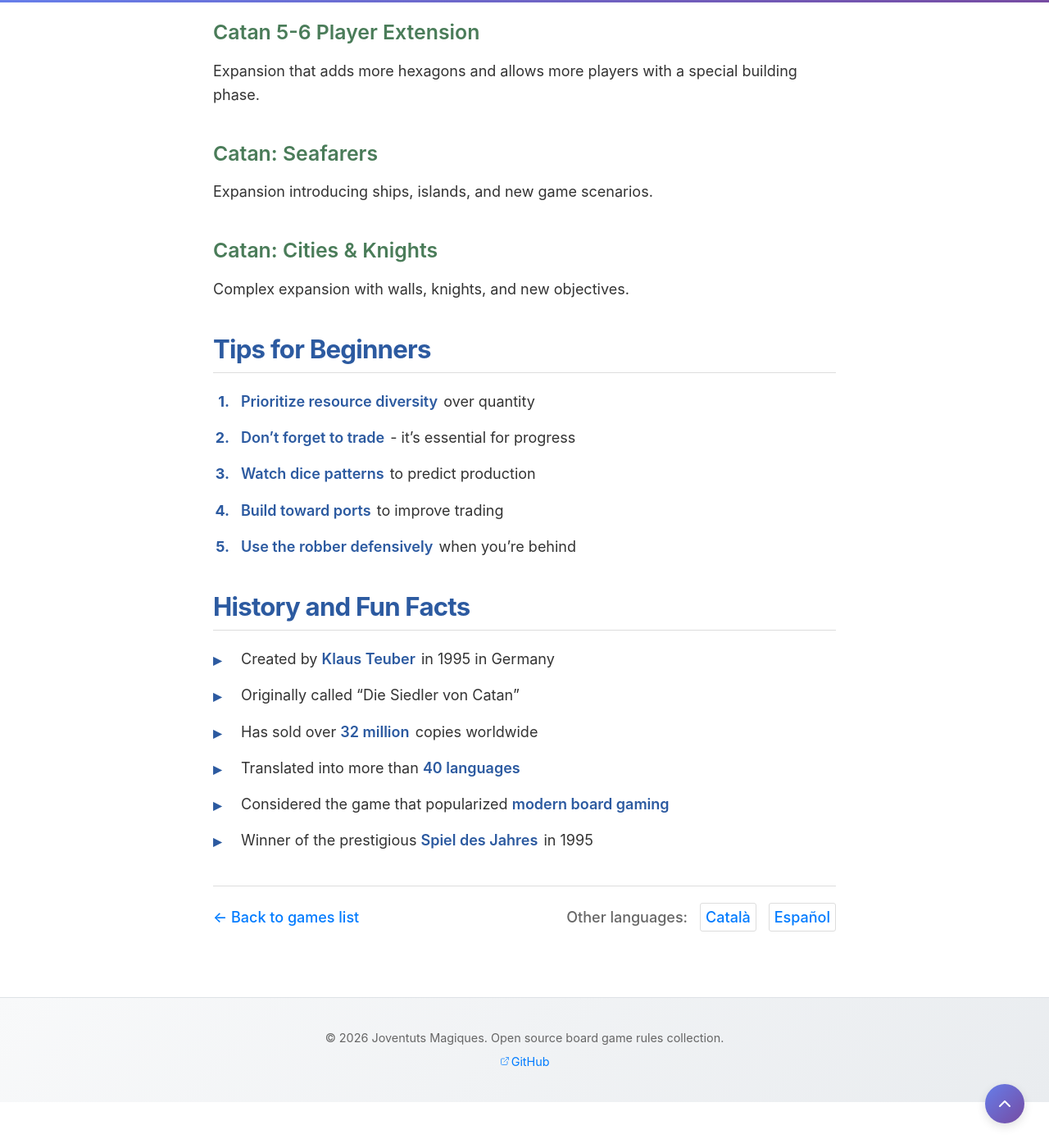
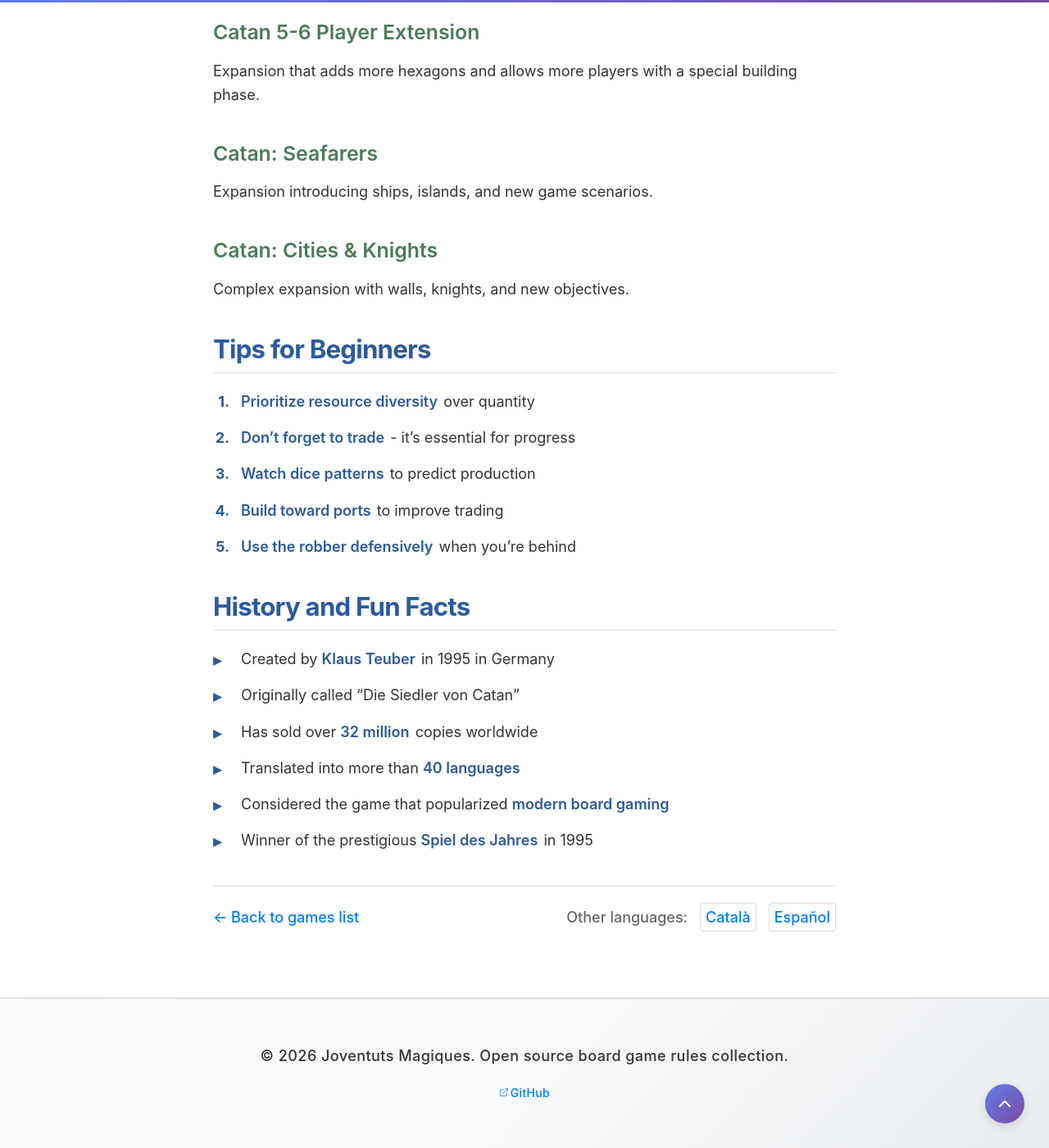
Before and after one commit to Joventuts-Magiques/Joventuts-Magiques.github.io, a Jekyll site: the page built from _games/catan/catan.en.md, in a window 1280 px wide and 1400 px high, scrolled down 3415 px. Shown: the whole window at 82% size. Built offline with Jekyll 4.4.1, drawn with Linux system fonts in a browser that asks for light colours.

Commit message:
kiro vibing styles

```diff
--- a/assets/css/base.css
+++ b/assets/css/base.css
@@ -63,24 +63,58 @@
 /* Footer styles */
 .site-footer {
   margin-top: var(--spacing-4xl);
-  padding: var(--spacing-2xl) var(--spacing-lg);
-  background: linear-gradient(135deg, var(--color-bg-gradient-start, #f8f9fa) 0%, var(--color-bg-gradient-end, #e9ecef) 100%);
-  border-top: var(--border-width) solid var(--color-border-medium, #dee2e6);
+  padding: var(--spacing-3xl) var(--spacing-lg);
+  background: linear-gradient(
+    135deg,
+    var(--color-bg-gradient-start, #f8f9fa) 0%,
+    var(--color-bg-secondary, #f5f5f5) 50%,
+    var(--color-bg-gradient-end, #e9ecef) 100%
+  );
+  border-top: var(--border-width-thick) solid var(--color-border-medium, #dee2e6);
   text-align: center;
-  font-size: 0.9em;
   color: var(--color-text-secondary, #666);
   width: 100%;
   overflow-x: hidden;
+  position: relative;
+}
+
+/* Subtle gradient overlay for depth */
+.site-footer::before {
+  content: '';
+  position: absolute;
+  top: 0;
+  left: 0;
+  right: 0;
+  height: 1px;
+  background: linear-gradient(
+    90deg,
+    transparent 0%,
+    var(--color-border-light, #e1e5e9) 50%,
+    transparent 100%
+  );
+  opacity: 0.5;
 }
 
 .footer-content {
   max-width: 1200px;
   margin: 0 auto;
   width: 100%;
+  position: relative;
+  z-index: 1;
 }
 
 .footer-content p {
-  margin: var(--spacing-sm) 0;
+  margin: var(--spacing-md) 0;
+  font-size: var(--font-size-sm);
+  line-height: var(--line-height-relaxed);
+  letter-spacing: var(--letter-spacing-wide);
+}
+
+.footer-content p:first-child {
+  font-size: var(--font-size-base);
+  font-weight: var(--font-weight-medium);
+  color: var(--color-text-primary);
+  margin-bottom: var(--spacing-lg);
 }
 
 .footer-links a {
@@ -108,8 +142,16 @@
   }
 
   .site-footer {
-    padding: var(--spacing-lg) var(--spacing-md);
+    padding: var(--spacing-2xl) var(--spacing-md);
     margin-top: var(--spacing-3xl);
+  }
+
+  .footer-content p {
+    margin: var(--spacing-sm) 0;
+  }
+
+  .footer-content p:first-child {
+    margin-bottom: var(--spacing-md);
   }
 }
 
@@ -1129,11 +1171,18 @@
 }
 
 /* Footer links - keep existing behavior but add animation */
+.footer-links {
+  margin-top: var(--spacing-md);
+}
+
 .footer-links a {
   color: var(--color-accent, #007bff);
   text-decoration: none;
-  margin: 0 var(--spacing-10);
+  margin: 0 var(--spacing-md);
   position: relative;
+  font-weight: var(--font-weight-medium);
+  font-size: var(--font-size-sm);
+  letter-spacing: var(--letter-spacing-wide);
   transition: color var(--transition-normal, 0.2s ease);
 }
 
--- a/assets/css/language-selector.css
+++ b/assets/css/language-selector.css
@@ -14,6 +14,13 @@
   gap: var(--spacing-sm);
   width: 100%;
   overflow-x: hidden;
+}
+
+/* Prevent focus outline on container - override global focus styles */
+.language-selector:focus,
+.language-selector:focus-visible {
+  outline: none !important;
+  box-shadow: none !important;
 }
 
 .language-selector .globe-icon {
@@ -49,6 +56,12 @@
   letter-spacing: var(--letter-spacing-wide);
   min-width: var(--min-touch-target);
   min-height: var(--min-touch-target);
+}
+
+.language-selector .lang-link:hover,
+.language-selector .lang-link:focus,
+.language-selector .lang-link:active {
+  text-decoration: none;
 }
 
 /* Enhanced hover state with smooth transitions */
--- a/assets/css/site-header.css
+++ b/assets/css/site-header.css
@@ -2,6 +2,36 @@
  * Site Header Styles
  * Unified navigation bar with Home button and language selector
  */
+
+/* Aggressively remove all focus/active outlines and underlines on mouse click */
+.site-header *:focus:not(:focus-visible) {
+  outline: none !important;
+  box-shadow: none !important;
+  text-decoration: none !important;
+}
+
+.site-header a,
+.site-header button {
+  text-decoration: none !important;
+}
+
+.site-header a:focus,
+.site-header a:active,
+.site-header a:hover,
+.site-header button:focus,
+.site-header button:active,
+.site-header button:hover {
+  outline: none !important;
+  text-decoration: none !important;
+  box-shadow: none !important;
+}
+
+/* Specifically target language selector and nav elements */
+.site-header nav:focus,
+.site-header nav:active {
+  outline: none !important;
+  box-shadow: none !important;
+}
 
 .site-header {
   position: sticky;
@@ -45,13 +75,21 @@
   align-items: center;
   gap: var(--spacing-6);
   padding: var(--spacing-sm) var(--spacing-md);
-  text-decoration: none;
+  text-decoration: none !important;
   color: var(--color-text-primary, #333);
   background: var(--color-bg-primary, #fff);
   border: var(--border-width) solid var(--color-border-light, #e1e5e9);
   border-radius: var(--radius-lg, 6px);
   font-weight: var(--font-weight-medium, 500);
   transition: all var(--transition-normal, 0.2s ease);
+  outline: none !important;
+}
+
+.nav-link.home-link:hover,
+.nav-link.home-link:focus,
+.nav-link.home-link:active {
+  text-decoration: none !important;
+  outline: none !important;
 }
 
 .nav-link.home-link:hover {
@@ -62,14 +100,16 @@
   box-shadow: 0 var(--spacing-2) var(--spacing-sm) rgba(0, 123, 255, 0.2);
 }
 
+/* Only show focus outline for keyboard navigation */
 .nav-link.home-link:focus-visible {
-  outline: var(--focus-ring-width, 3px) var(--focus-ring-style, solid) var(--focus-ring-color, #007bff);
+  outline: var(--focus-ring-width, 3px) var(--focus-ring-style, solid) var(--focus-ring-color, #007bff) !important;
   outline-offset: var(--focus-ring-offset, 2px);
   animation: focusPulse 1.5s ease-in-out infinite;
 }
 
 .nav-link.home-link:active {
   transform: translateY(0);
+  outline: none !important;
 }
 
 .nav-icon {
@@ -92,13 +132,20 @@
   gap: var(--spacing-sm);
 }
 
+/* Prevent focus outline on container - override global focus styles */
+.site-header .language-selector:focus,
+.site-header .language-selector:focus-visible {
+  outline: none !important;
+  box-shadow: none !important;
+}
+
 .site-header .language-selector .globe-icon {
   font-size: 1.1em;
   margin-right: 0;
 }
 
 .site-header .language-selector .lang-link {
-  text-decoration: none;
+  text-decoration: none !important;
   color: var(--color-text-primary);
   padding: var(--spacing-6) var(--spacing-10);
   border-radius: var(--radius-md);
@@ -107,6 +154,14 @@
   font-size: 0.9em;
   background: var(--color-bg-primary);
   border: var(--border-width) solid var(--color-border-light);
+  outline: none !important;
+}
+
+.site-header .language-selector .lang-link:hover,
+.site-header .language-selector .lang-link:focus,
+.site-header .language-selector .lang-link:active {
+  text-decoration: none !important;
+  outline: none !important;
 }
 
 .site-header .language-selector .lang-link:hover:not(.active) {
@@ -123,8 +178,9 @@
   cursor: default;
 }
 
+/* Only show focus outline for keyboard navigation */
 .site-header .language-selector .lang-link:focus-visible {
-  outline: var(--focus-ring-width, 3px) var(--focus-ring-style, solid) var(--focus-ring-color, #007bff);
+  outline: var(--focus-ring-width, 3px) var(--focus-ring-style, solid) var(--focus-ring-color, #007bff) !important;
   outline-offset: var(--focus-ring-offset, 2px);
   background-color: var(--focus-bg-highlight, rgba(0, 123, 255, 0.1));
 }
@@ -147,6 +203,13 @@
   cursor: pointer;
   transition: all var(--transition-normal, 0.2s ease);
   font-size: 1.2em;
+  outline: none !important;
+}
+
+.theme-toggle:hover,
+.theme-toggle:focus,
+.theme-toggle:active {
+  outline: none !important;
 }
 
 .theme-toggle:hover {
@@ -156,14 +219,16 @@
   box-shadow: 0 var(--spacing-2) var(--spacing-sm) rgba(0, 0, 0, 0.1);
 }
 
+/* Only show focus outline for keyboard navigation */
 .theme-toggle:focus-visible {
-  outline: var(--focus-ring-width, 3px) var(--focus-ring-style, solid) var(--focus-ring-color, #007bff);
+  outline: var(--focus-ring-width, 3px) var(--focus-ring-style, solid) var(--focus-ring-color, #007bff) !important;
   outline-offset: var(--focus-ring-offset, 2px);
   animation: focusPulse 1.5s ease-in-out infinite;
 }
 
 .theme-toggle:active {
   transform: translateY(0);
+  outline: none !important;
 }
 
 .theme-icon {
```
